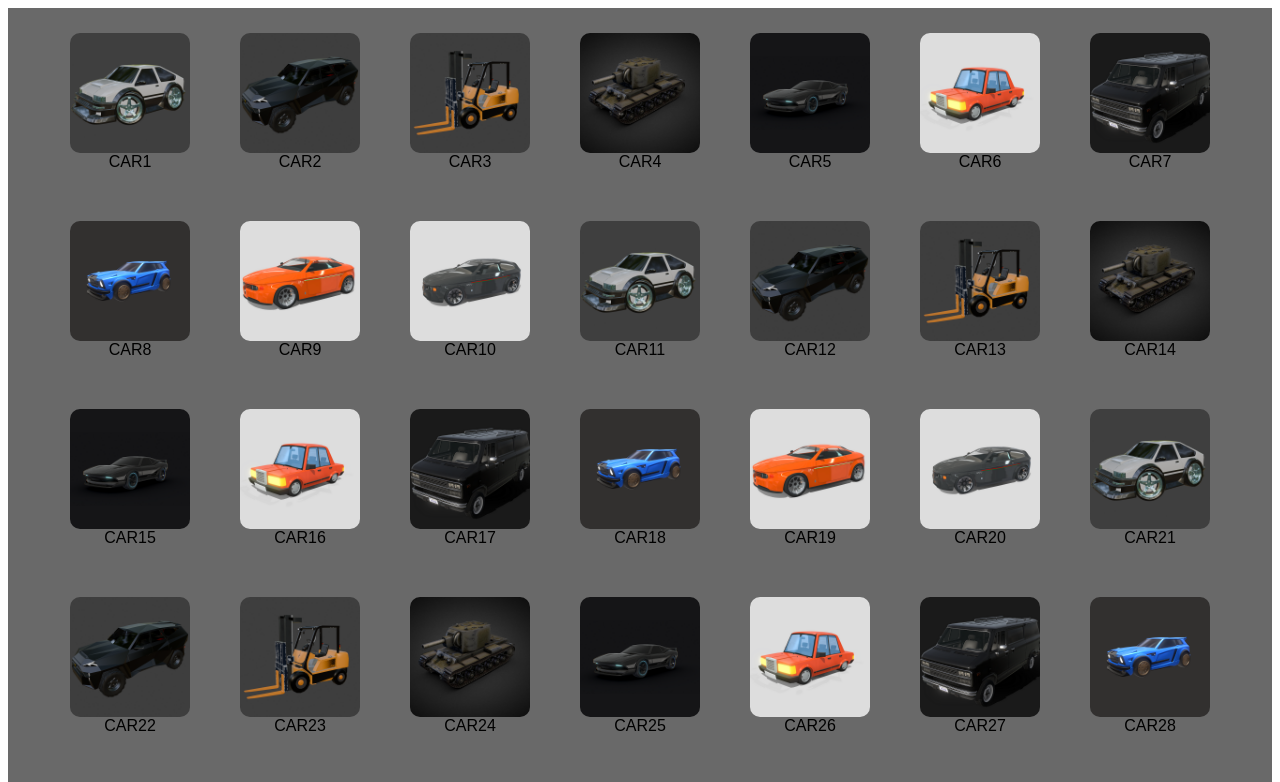
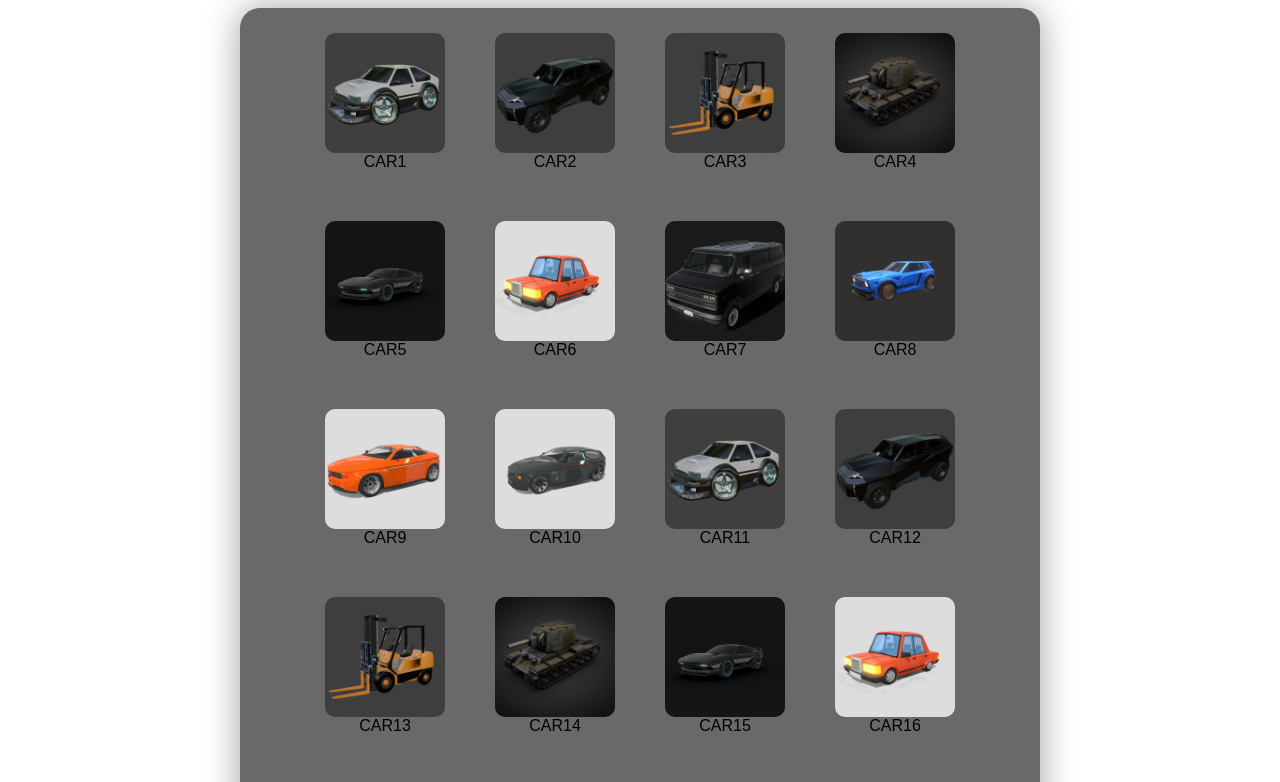
Before and after one commit to egmCeiRyu/50models, a website: page index.html in a window 1280 px wide. Shown: the top 782 px of the page. Drawn offline with Linux system fonts and the light colour scheme.

Commit message:
Update index.html

```diff
--- a/index.html
+++ b/index.html
@@ -10,6 +10,10 @@
                 flex-wrap: wrap;
                 justify-content: center;
                 background-color: dimgrey;
+                width: 800px;
+                margin:auto;
+                box-shadow: 0px 0px 35px rgba(0, 0, 0, 0.38);
+                border-radius: 20px;
             }
             .thumbnail-link {
                 margin: 25px;
```
